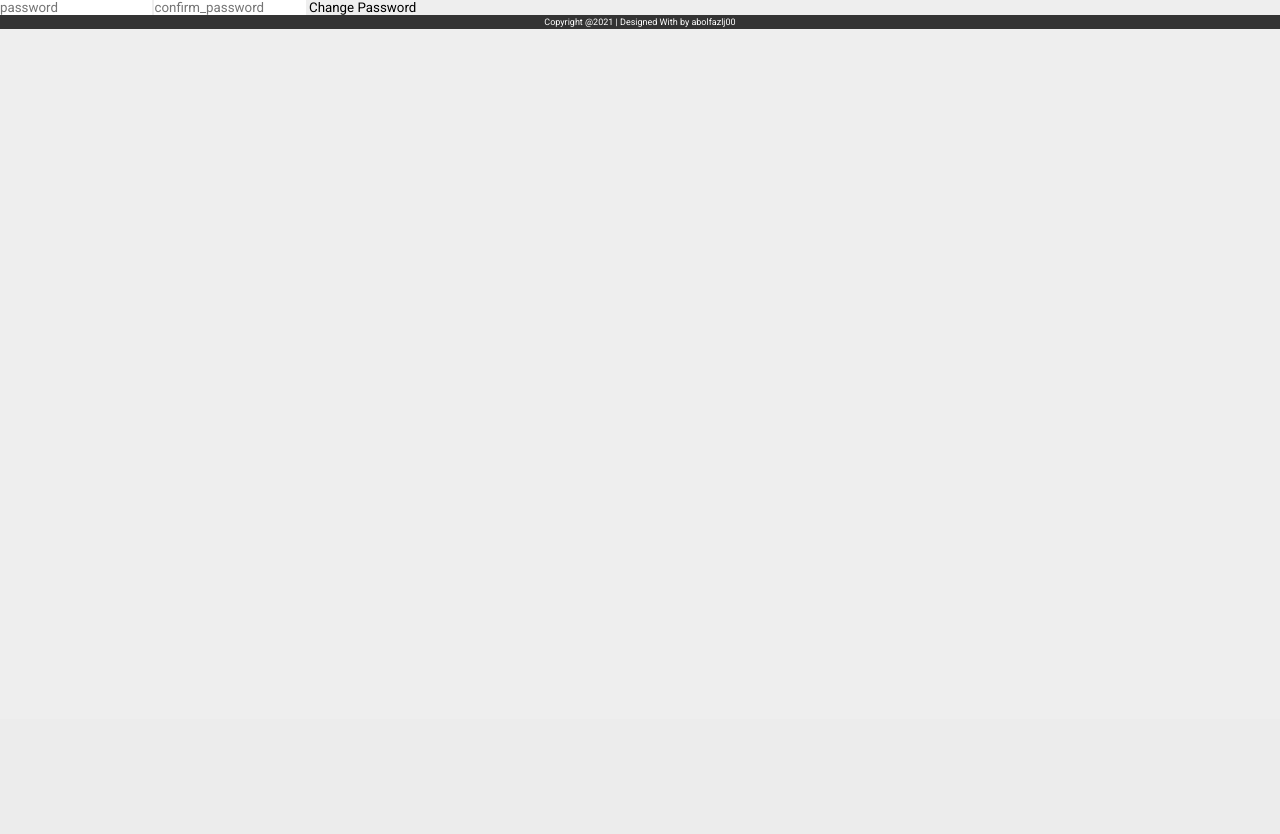
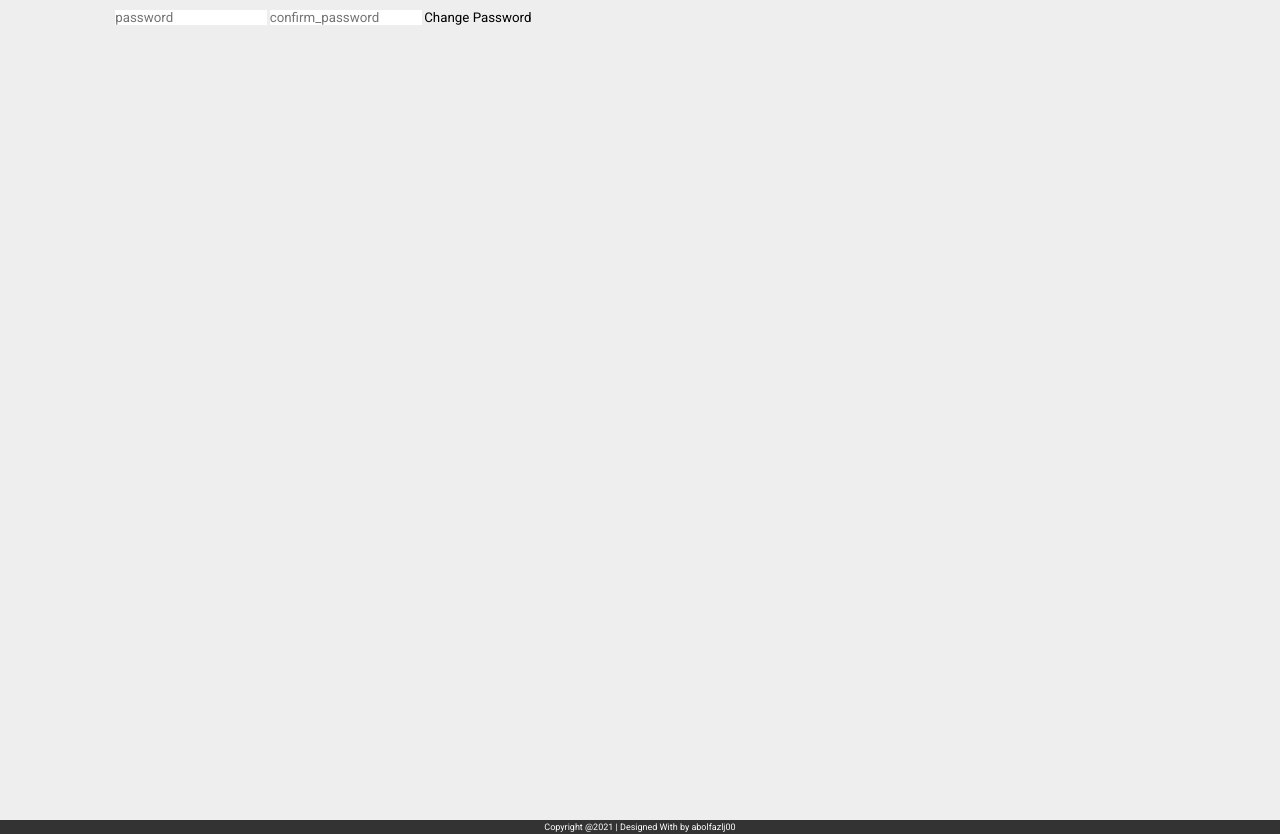
Before and after one commit to abolfazlj00/Ecommerce_djangoProject, a Django app: template account/templates/account/reset_password.html in a window 1280 px wide. Shown: the part 81-915 px from the top of the page. Before the commit the page ends 110 px from the top, so only its background shows below. Run offline with Django 3.2, Linux system fonts and the light colour scheme; the template is opened without the code that fills it, so the values that code supplies are empty.

Commit message:
little changes on how to show page

```diff
--- a/account/templates/account/reset_password.html
+++ b/account/templates/account/reset_password.html
@@ -5,10 +5,15 @@
 {% endblock %}
 {% block title %}reset-password{% endblock %}
 {% block content %}
+    <section>
+        <div class="reset_pass">
             <form action="" method="post">
                 {% csrf_token %}
                 <input type="password" name="password" placeholder="password">
                 <input type="password" name="confirm_password" placeholder="confirm_password">
                 <input type="submit" value="Change Password">
             </form>
+        </div>
+    </section>
+
 {% endblock %}
```
Lines whose indentation alone changed are shown as unchanged.
